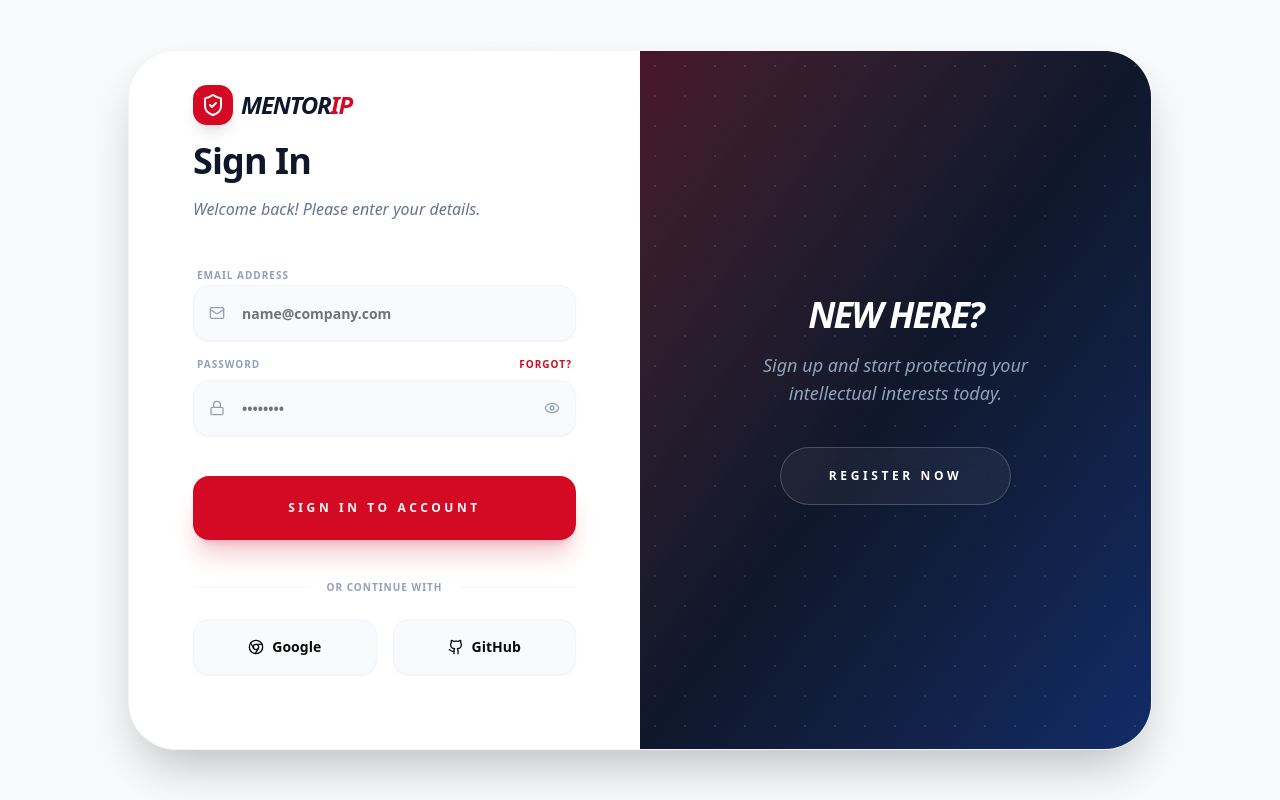
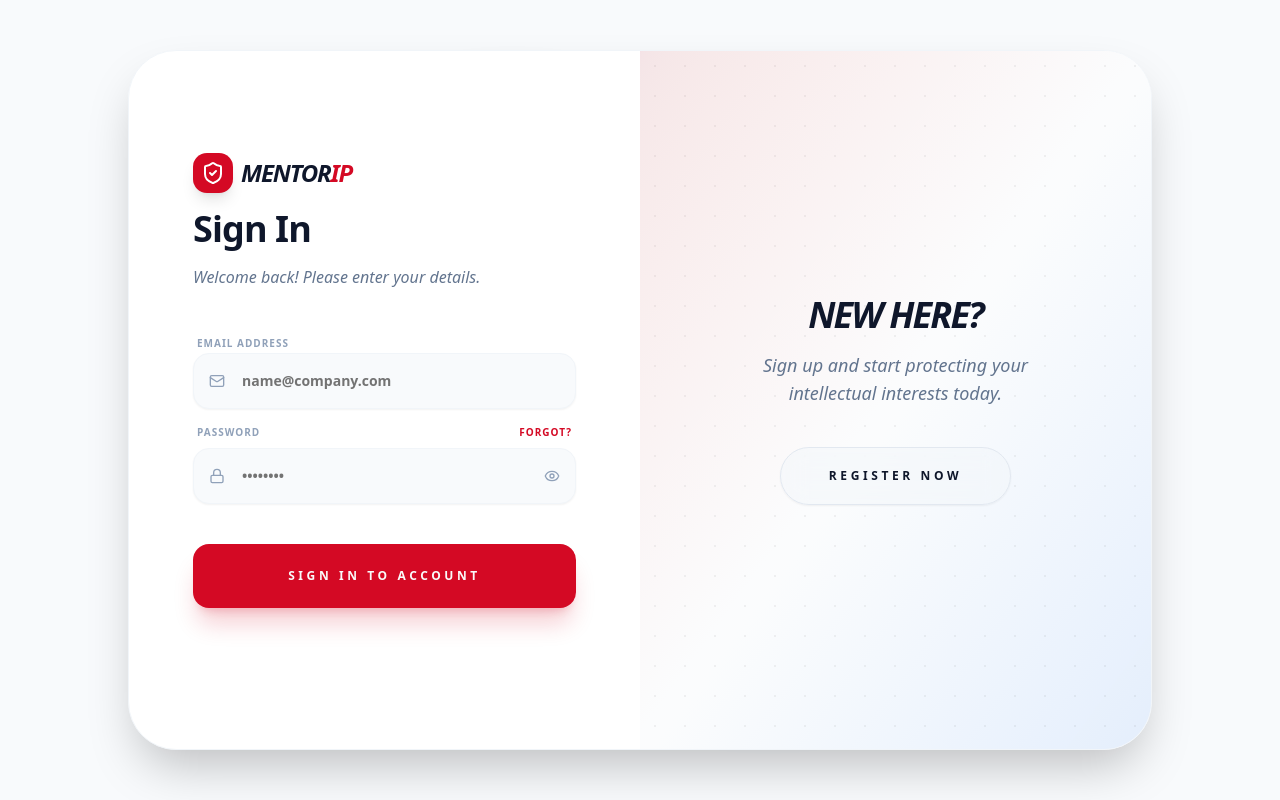
Before and after one commit to golap-hasan/mentorip_website, a Next.js app: page /auth in a window 1280 px wide. Built offline with nearby package versions, Linux system fonts and the light colour scheme.

Commit message:
feat: implement dynamic authentication page with login/registration forms and a common Navbar component.

```diff
--- a/src/app/auth/page.tsx
+++ b/src/app/auth/page.tsx
@@ -8,8 +8,6 @@ import {
   Lock,
   User,
   ArrowRight,
-  Github,
-  Chrome,
   KeyRound,
   Eye,
   EyeOff,
@@ -43,9 +41,9 @@ export default function AuthPage({ defaultIsLogin = true }: { defaultIsLogin?: b
             transition={{ type: "spring", stiffness: 100, damping: 20 }}
             className="absolute top-0 left-0 w-1/2 h-full z-20 hidden lg:block"
         >
-            <div className="h-full w-full bg-slate-900 dark:bg-slate-950 p-16 flex flex-col justify-center items-center text-center text-white relative overflow-hidden group">
-                <div className="absolute inset-0 bg-gradient-to-br from-primary/30 via-slate-900/50 to-blue-600/30" />
-                <div className="absolute inset-0 opacity-10 bg-[radial-gradient(circle_at_center,white_1px,transparent_0)] bg-[size:30px_30px]" />
+            <div className="h-full w-full bg-slate-50 dark:bg-slate-950 p-16 flex flex-col justify-center items-center text-center text-slate-900 dark:text-white relative overflow-hidden group">
+                <div className="absolute inset-0 bg-gradient-to-br from-primary/10 via-white/50 to-blue-500/10 dark:from-primary/30 dark:via-slate-900/50 dark:to-blue-600/30" />
+                <div className="absolute inset-0 opacity-5 dark:opacity-10 bg-[radial-gradient(circle_at_center,#000_1px,transparent_0)] dark:bg-[radial-gradient(circle_at_center,white_1px,transparent_0)] bg-[size:30px_30px]" />
 
                 <div className="relative z-10 space-y-10">
                     <div className="space-y-4">
@@ -57,7 +55,7 @@ export default function AuthPage({ defaultIsLogin = true }: { defaultIsLogin?: b
                         >
                             {isLogin ? "NEW HERE?" : "WELCOME BACK!"}
                         </motion.div>
-                        <p className="text-slate-400 font-medium italic text-lg max-w-xs mx-auto">
+                        <p className="text-slate-500 dark:text-slate-400 font-medium italic text-lg max-w-xs mx-auto">
                             {isLogin
                                 ? "Sign up and start protecting your intellectual interests today."
                                 : "To keep connected with us please login with your personal info."}
@@ -67,7 +65,7 @@ export default function AuthPage({ defaultIsLogin = true }: { defaultIsLogin?: b
                     <Button
                         onClick={toggleAuth}
                         variant="outline"
-                        className="rounded-full px-12 py-7 border-white/20 bg-white/5 backdrop-blur-md text-white hover:bg-white/10 hover:border-white/50 active:scale-95 transition-all font-black text-xs uppercase tracking-[0.3em]"
+                        className="rounded-full px-12 py-7 border-slate-200 dark:border-white/20 bg-slate-100/50 dark:bg-white/5 backdrop-blur-md text-slate-900 dark:text-white hover:bg-slate-200 dark:hover:bg-white/10 hover:border-slate-400 dark:hover:border-white/50 active:scale-95 transition-all font-black text-xs uppercase tracking-[0.3em]"
                     >
                         {isLogin ? "Register Now" : "Sign In"}
                     </Button>
@@ -132,23 +130,6 @@ export default function AuthPage({ defaultIsLogin = true }: { defaultIsLogin?: b
                         <Button className="w-full h-16 rounded-2xl bg-primary font-black text-xs uppercase tracking-[0.3em] shadow-xl shadow-primary/20 hover:scale-[1.02] active:scale-95 transition-all">
                             Sign In to Account
                         </Button>
-
-                        <div className="space-y-6">
-                            <div className="relative">
-                                <div className="absolute inset-0 flex items-center"><Separator className="bg-slate-100 dark:bg-white/5" /></div>
-                                <div className="relative flex justify-center text-[10px] uppercase font-black text-slate-400 tracking-widest">
-                                    <span className="bg-white dark:bg-slate-900 px-4">Or continue with</span>
-                                </div>
-                            </div>
-                            <div className="grid grid-cols-2 gap-4">
-                                <Button variant="outline" className="h-14 rounded-2xl border-slate-100 dark:border-white/5 bg-slate-50 dark:bg-slate-800/50 font-bold gap-2">
-                                    <Chrome className="w-5 h-5" /> Google
-                                </Button>
-                                <Button variant="outline" className="h-14 rounded-2xl border-slate-100 dark:border-white/5 bg-slate-50 dark:bg-slate-800/50 font-bold gap-2">
-                                    <Github className="w-5 h-5" /> GitHub
-                                </Button>
-                            </div>
-                        </div>
 
                         <div className="lg:hidden text-center pt-4">
                             <button onClick={toggleAuth} className="text-sm font-bold text-slate-500 italic hover:text-primary transition-colors">
--- a/src/components/common/Navbar.tsx
+++ b/src/components/common/Navbar.tsx
@@ -33,6 +33,8 @@ export function Navbar() {
   const { theme, setTheme } = useTheme();
   const [mounted, setMounted] = useState(false);
   const pathname = usePathname();
+
+  const [isLoggedIn, setIsLoggedIn] = useState(true);
 
   // Avoid hydration mismatch
   useEffect(() => {
@@ -127,7 +129,7 @@ export function Navbar() {
              <Input
                 type="search"
                 placeholder="Search..."
-                className="h-9 w-full rounded-full bg-slate-100 border-none pl-9 focus-visible:ring-1"
+                className="h-9 w-full rounded-full bg-slate-100 dark:bg-slate-800 border-none pl-9 focus-visible:ring-1"
              />
              <Search className="absolute left-3 top-2.5 h-4 w-4 text-muted-foreground" />
           </div>
@@ -139,36 +141,72 @@ export function Navbar() {
                 </div>
               </Button>
             </DropdownMenuTrigger>
-            <DropdownMenuContent className="w-56" align="end" forceMount>
+            <DropdownMenuContent className="w-60" align="end" forceMount>
+              {isLoggedIn ? (
+                <>
                   <DropdownMenuLabel className="font-normal">
                     <div className="flex flex-col space-y-1">
-                  <p className="text-sm font-medium leading-none">Mentor IP User</p>
-                  <p className="text-xs leading-none text-muted-foreground">user@mentorip.com</p>
+                      <p className="text-sm font-black italic tracking-tight">Mentor IP User</p>
+                      <p className="text-[10px] font-bold text-muted-foreground uppercase tracking-widest leading-none">user@mentorip.com</p>
                     </div>
                   </DropdownMenuLabel>
                   <DropdownMenuSeparator />
-              <DropdownMenuItem className="cursor-pointer">
-                <Settings className="mr-2 h-4 w-4" />
-                <span>Settings</span>
+                  <DropdownMenuItem className="cursor-pointer font-bold text-sm">
+                    <User className="mr-2 h-4 w-4 text-primary" />
+                    <span>View Profile</span>
                   </DropdownMenuItem>
+                </>
+              ) : (
+                <>
+                  <DropdownMenuLabel className="font-normal">
+                    <div className="flex flex-col space-y-1">
+                      <p className="text-sm font-black italic tracking-tight">Welcome to MentorIP</p>
+                      <p className="text-[10px] font-bold text-muted-foreground uppercase tracking-widest leading-none">Security for your Innovation</p>
+                    </div>
+                  </DropdownMenuLabel>
+                  <DropdownMenuSeparator />
+                  <Link href="/auth/login">
+                    <DropdownMenuItem className="cursor-pointer font-bold text-sm">
+                      <LogOut className="mr-2 h-4 w-4 rotate-180 text-primary" />
+                      <span>Log In</span>
+                    </DropdownMenuItem>
+                  </Link>
+                  <Link href="/auth/register">
+                    <DropdownMenuItem className="cursor-pointer font-bold text-sm">
+                      <Users className="mr-2 h-4 w-4 text-primary" />
+                      <span>Register Account</span>
+                    </DropdownMenuItem>
+                  </Link>
+                </>
+              )}
+
               <DropdownMenuSeparator />
               <div className="flex items-center justify-between px-2 py-1.5 focus:bg-accent focus:text-accent-foreground select-none">
                 <div className="flex items-center gap-2">
-                    {theme === 'dark' ? <Moon className="h-4 w-4" /> : <Sun className="h-4 w-4" />}
-                    <span className="text-sm">Dark Mode</span>
+                    {theme === 'dark' ? <Moon className="h-4 w-4 text-blue-400" /> : <Sun className="h-4 w-4 text-amber-500" />}
+                    <span className="text-xs font-bold uppercase tracking-widest text-slate-500">Dark Mode</span>
                 </div>
                 {mounted && (
                   <Switch
+                    className="scale-75"
                     checked={theme === "dark"}
                     onCheckedChange={(checked) => setTheme(checked ? "dark" : "light")}
                   />
                 )}
               </div>
+
+              {isLoggedIn && (
+                <>
                   <DropdownMenuSeparator />
-              <DropdownMenuItem className="text-red-600 focus:text-red-600 cursor-pointer">
+                  <DropdownMenuItem
+                    onClick={() => setIsLoggedIn(false)}
+                    className="text-red-500 focus:text-red-500 cursor-pointer font-black text-xs uppercase tracking-[0.2em]"
+                  >
                     <LogOut className="mr-2 h-4 w-4" />
                     <span>Log out</span>
                   </DropdownMenuItem>
+                </>
+              )}
             </DropdownMenuContent>
           </DropdownMenu>
         </div>
```
Lines whose indentation alone changed are shown as unchanged.
